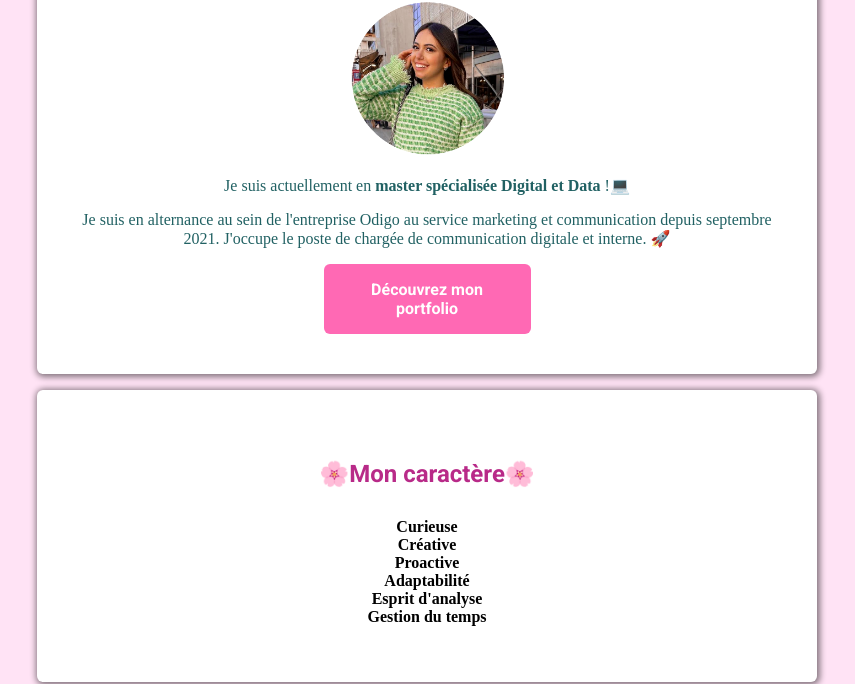
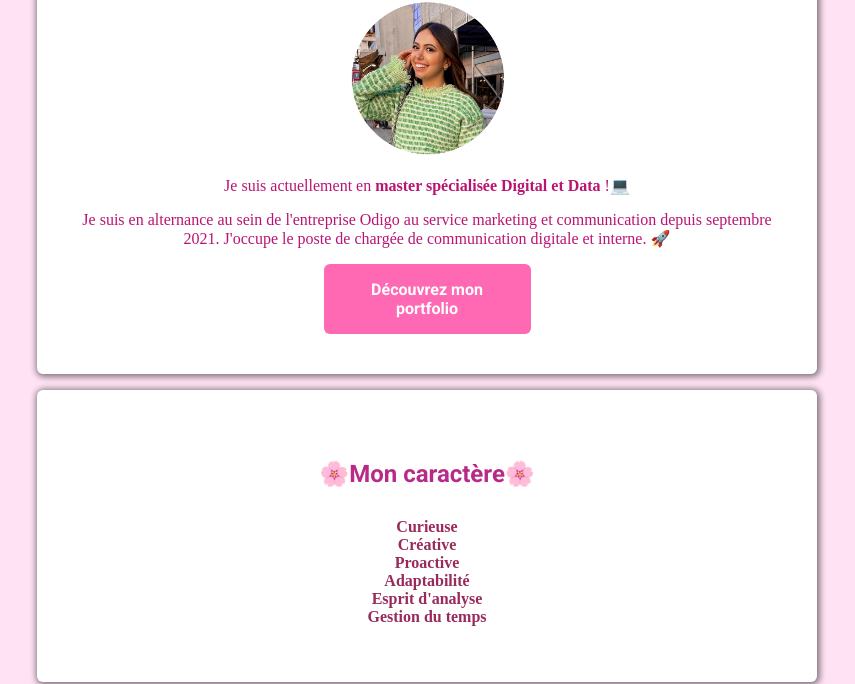
Before and after one commit to alizeeah/site-internet, a plain HTML site: page index.html in a window 1280 px wide. Shown: the part 137-821 px from the top of the page, without its empty margins (213-1068 px from the left). Drawn offline with Linux system fonts and the light colour scheme; a web font is replaced by a local one.

Commit message:
Update style.css

```diff
--- a/style.css
+++ b/style.css
@@ -1,6 +1,7 @@
 @import url('https://fonts.googleapis.com/css2?family=Hurricane&family=Roboto:wght@700&display=swap');
 @import url('banner-fixed.css');
-
+html{
+  color: #992b5c;
 
 body{
 	font-family: 'lora',serif ;
@@ -8,7 +9,7 @@ body{
 }
 h1{
 	color: hotpink;
-
+	font-family: 'Sofia', cursive;
 }
 h1, h2,h3,h4, a{
 	font-family: 'Roboto', sans-serif;
@@ -34,8 +35,7 @@ h3{
 h4{
 	color: #8f728e;
 }
-p{ color: #216163;
-
+p{ color: #ba1472;
 }
 .card-white {
 	background-color: white;
```
